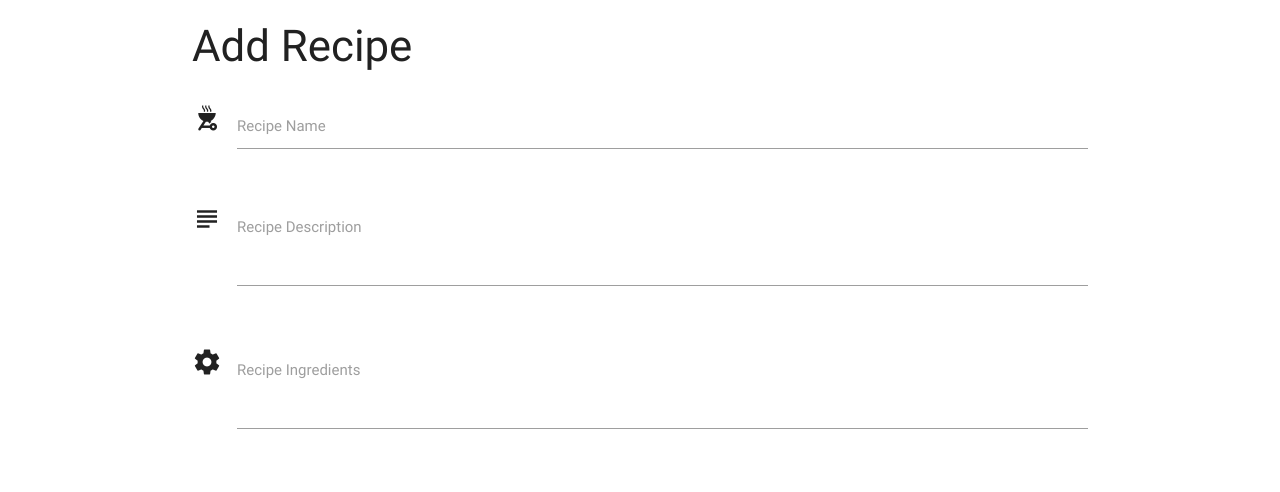
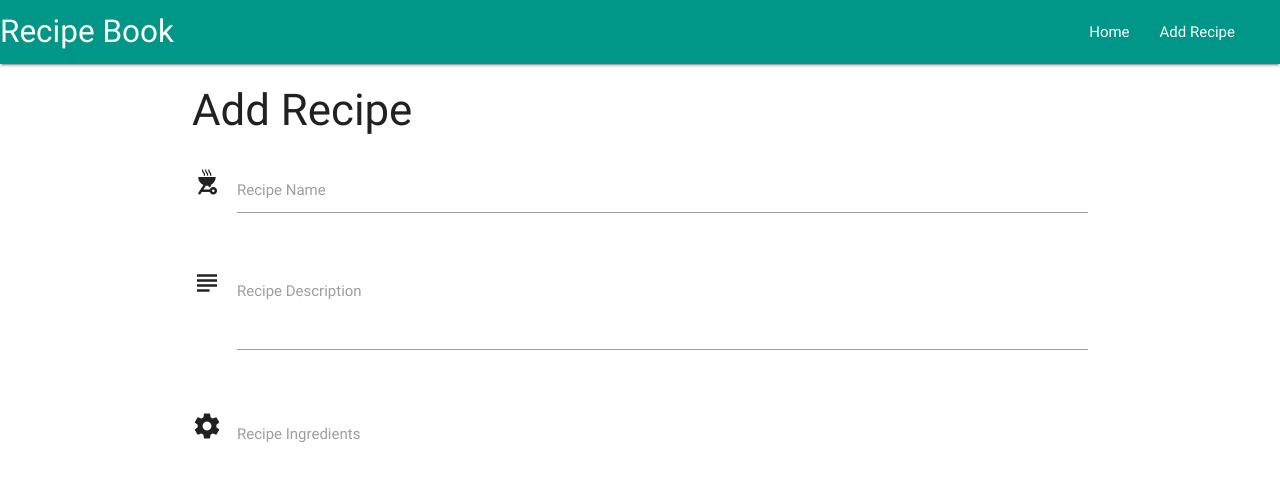
Before and after one commit to sohailshams/cookbook, a Flask app: page /add_recipe in a window 1280 px wide. Shown: the top 492 px of the page. Run offline with Flask 2, Linux system fonts and the light colour scheme; data that the repository does not hold is empty; some libraries are stand-ins or nearby versions.

Commit message:
Added navbar

```diff
--- a/templates/base.html
+++ b/templates/base.html
@@ -8,6 +8,18 @@
 </head>
 
 <body>
+<header>
+<nav class=" teal">
+    <div class="nav-wrapper">
+      <a href="#" class="brand-logo">Recipe Book</a>
+      <ul id="nav-mobile" class="right hide-on-med-and-down">
+        <li><a href="#">Home</a></li>
+        <li><a href="#">Add Recipe</a></li>
+        <li><a href="#"></a></li>
+      </ul>
+    </div>
+  </nav>
+</header>
     <div class="container">
 	{% block content %}
 
```
